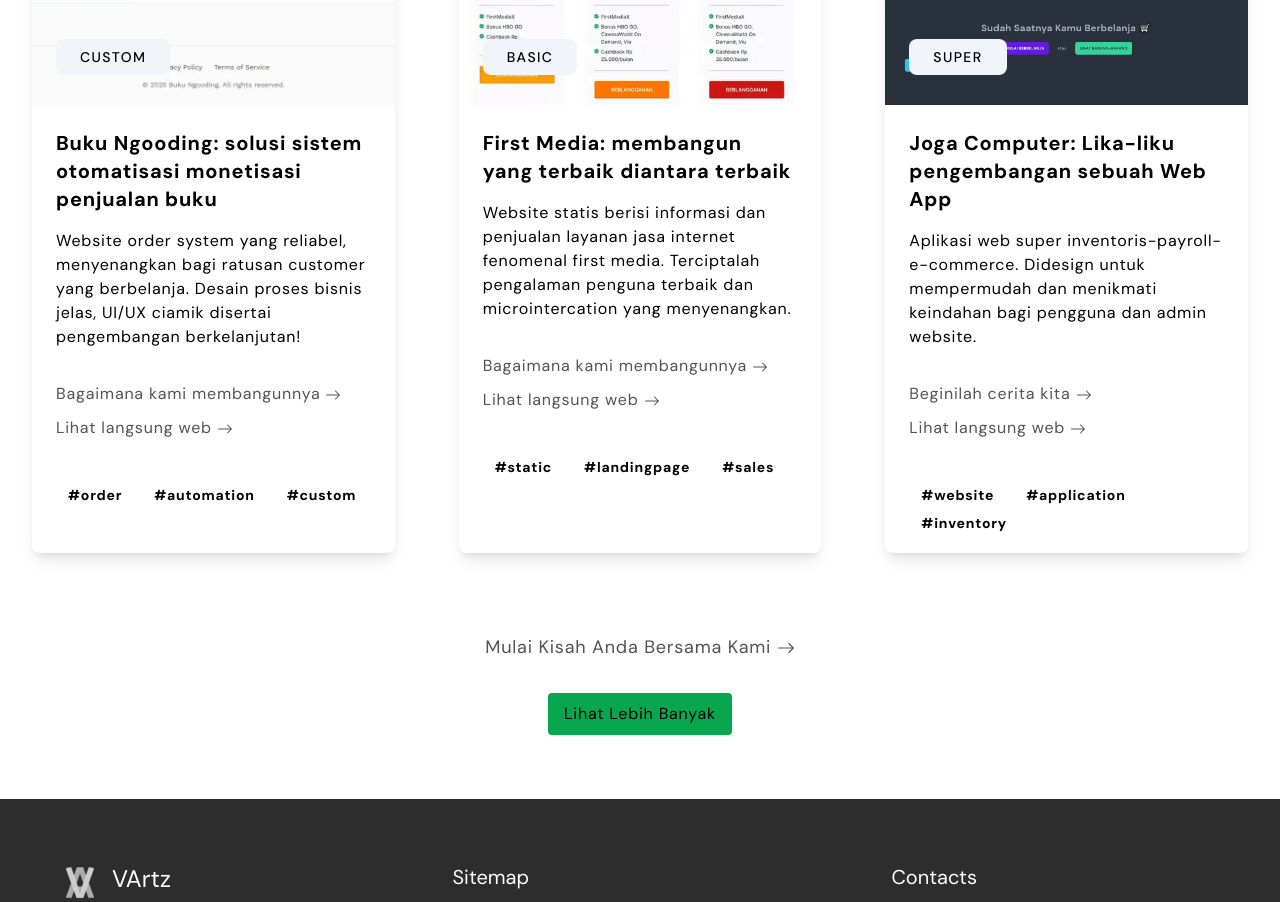
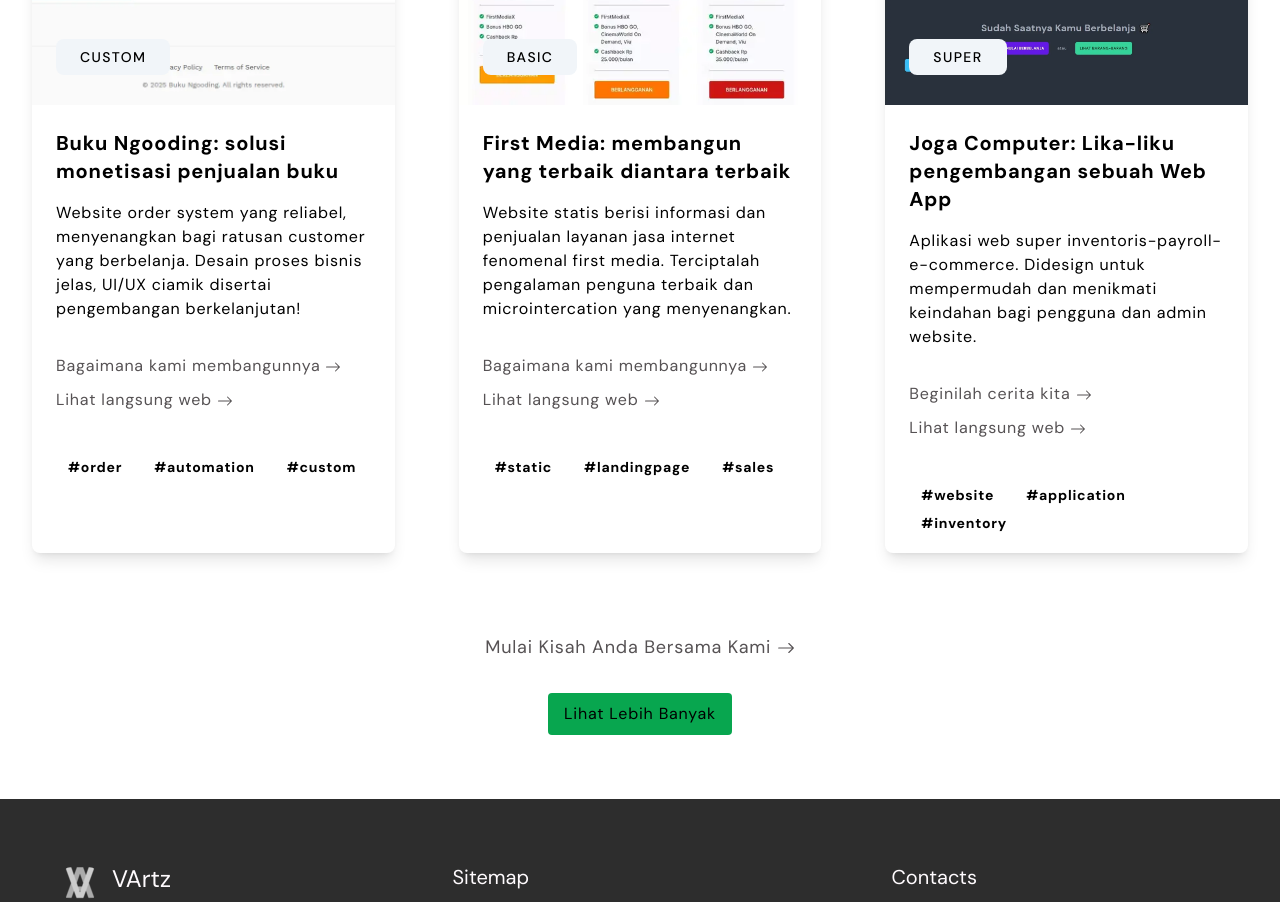
Before and after one commit to VArtzy/VArtz, a Next.js app: page /work in a window 1280 px wide. Shown: the part 860-1762 px from the top of the page. Built offline with nearby package versions, Linux system fonts and the light colour scheme.

Commit message:
fix cntn

```diff
--- a/app/work/page.tsx
+++ b/app/work/page.tsx
@@ -38,7 +38,7 @@ const Ork = () => {
                         </div>
                         <div className="px-6 py-6">
                             <div className="font-bold text-xl mb-4">
-                                Buku Ngooding: solusi sistem otomatisasi monetisasi penjualan buku
+                                Buku Ngooding: solusi monetisasi penjualan buku
                             </div>
                             <p className="mb-8 text-gray-600 text-base">
                                 Website order system yang reliabel, menyenangkan bagi ratusan customer yang berbelanja. Desain proses bisnis jelas, UI/UX ciamik disertai pengembangan berkelanjutan!
--- a/components/Parallax.tsx
+++ b/components/Parallax.tsx
@@ -565,8 +565,8 @@ Kami mendalami performa & core web vital. Performa website kami sangatlah cepat.
                                         Jangan takut memenuhi kebutuhan bisnis digital
                                     </h3>
                                     <p>
-                                        Kami juga menawarkan
-                                        solusi teknologi informasi yang dapat disesuaikan sehingga harga fleksibel dan terjangkau agar
+                                        Kami menawarkan
+                                        solusi teknologi informasi yang dapat disesuaikan harga fleksibel dan terjangkau agar
                                         sesuai dengan budget. Dapatkan situs berkulitas dengan mudah, mendapatkan
                                         kualitas yang baik dan{" "}
                                         <Link
```
